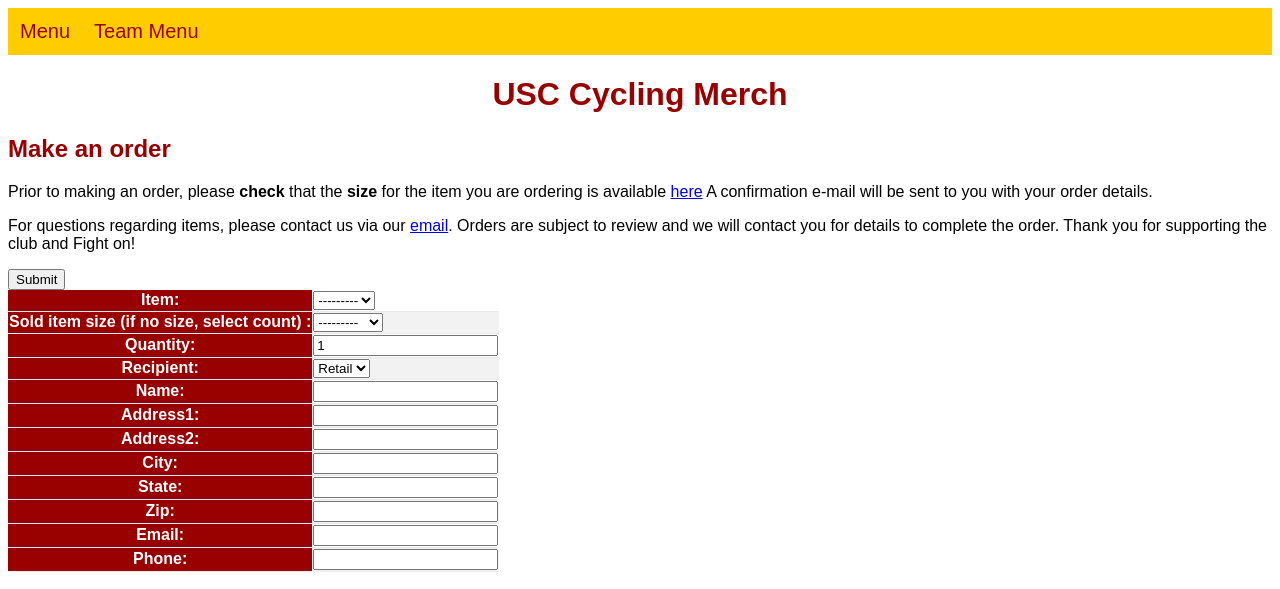
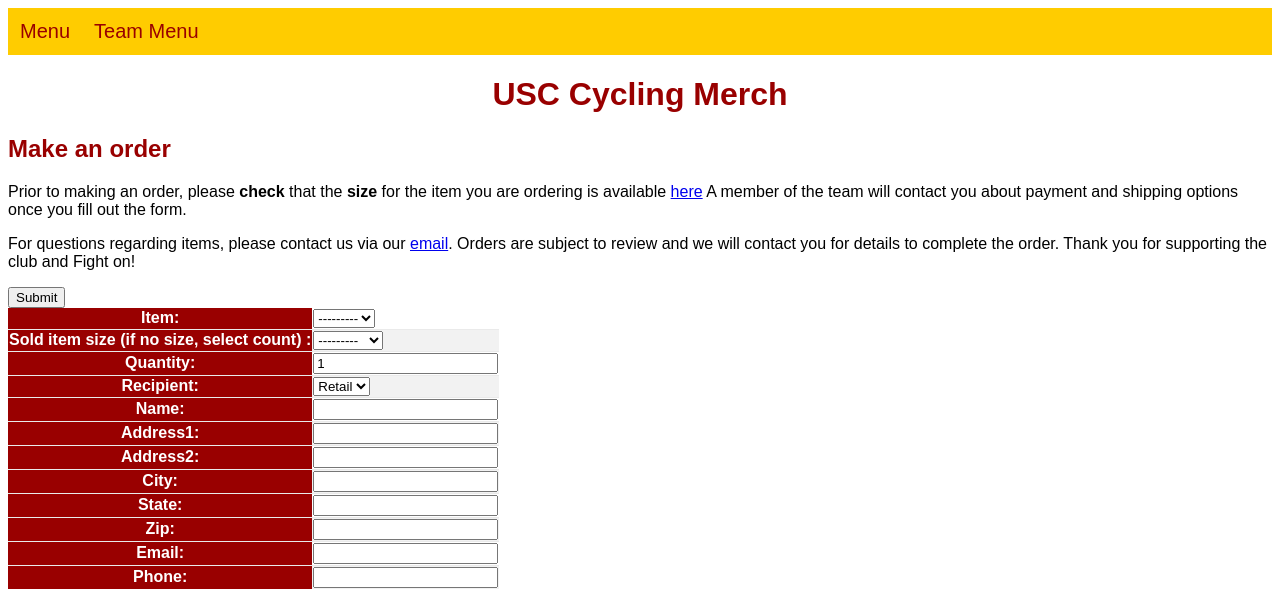
Before and after one commit to kiwiPhrases/sccycling-merch, a Django app: page /order-form/ in a window 1280 px wide. Shown: the top 589 px of the page. Run offline with Django 3.2, Linux system fonts and the light colour scheme; data that the repository does not hold is empty; some libraries are stand-ins or nearby versions.

Commit message:
changed order website text

```diff
--- a/inv_check/templates/inv_check/makeorder.html
+++ b/inv_check/templates/inv_check/makeorder.html
@@ -4,7 +4,7 @@
 
 {% block content %}
     <h2>Make an order</h2>
-    <p>Prior to making an order, please <b>check</b> that the <b>size</b> for the item you are ordering is available <a href="{% url 'item-select-public' %}">here</a> A confirmation e-mail will be sent to you with your order details.</p>
+    <p>Prior to making an order, please <b>check</b> that the <b>size</b> for the item you are ordering is available <a href="{% url 'item-select-public' %}">here</a> A member of the team will contact you about payment and shipping options once you fill out the form.</p>
 
     <p>For questions regarding items, please contact us via our <a href="sccycling@gmail.com">email</a>. Orders are subject to review and we will contact you for details to complete the order. Thank you for supporting the club and Fight on!</p>
 
```
